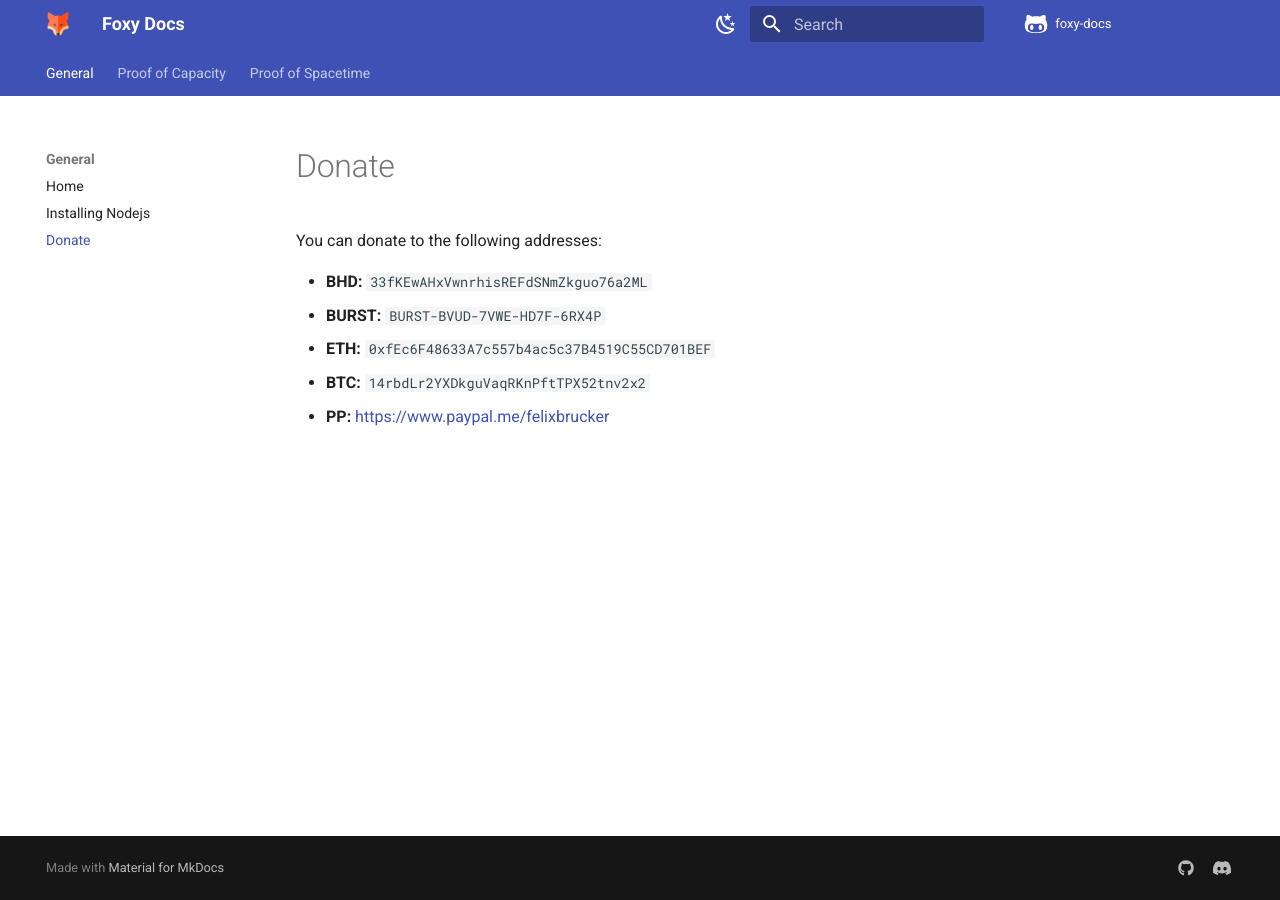
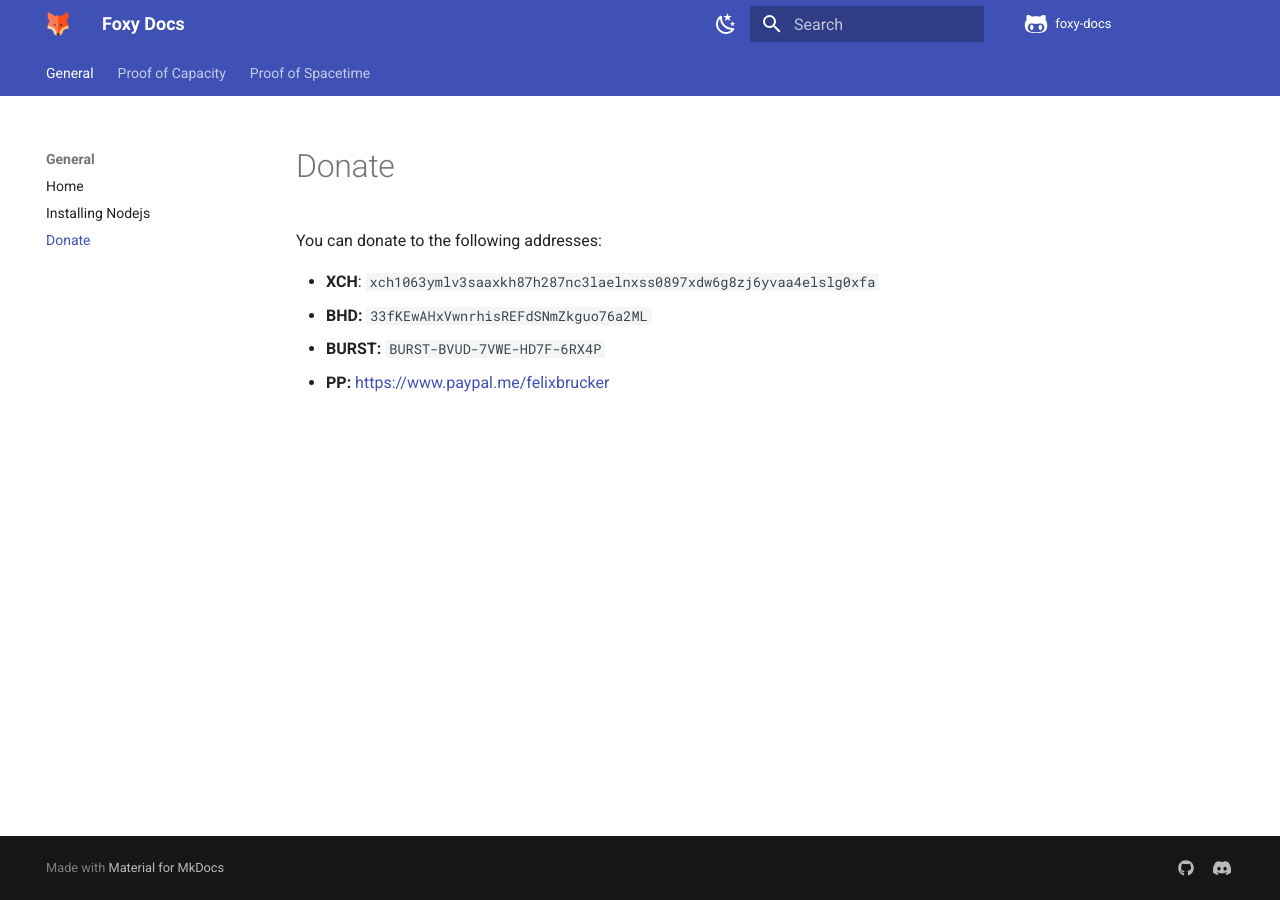
Before and after one commit to foxypool/docs, an MkDocs documentation site: the page built from docs/general/donate.md, in a window 1280 px wide. Built offline with MkDocs 1.6.1 and Material for MkDocs 9.7.7, drawn with Linux system fonts in a browser that asks for light colours; comment, search, counter and statistics services are not loaded.

Commit message:
Update donation addresses

```diff
--- a/docs/general/donate.md
+++ b/docs/general/donate.md
@@ -1,7 +1,6 @@
 You can donate to the following addresses:
 
+- **XCH**: `xch1063ymlv3saaxkh87h287nc3laelnxss0897xdw6g8zj6yvaa4elslg0xfa`
 - **BHD:** `33fKEwAHxVwnrhisREFdSNmZkguo76a2ML`
 - **BURST:** `BURST-BVUD-7VWE-HD7F-6RX4P`
-- **ETH:** `0xfEc6F48633A7c557b4ac5c37B4519C55CD701BEF`
-- **BTC:** `14rbdLr2YXDkguVaqRKnPftTPX52tnv2x2`
 - **PP:** https://www.paypal.me/felixbrucker
```
